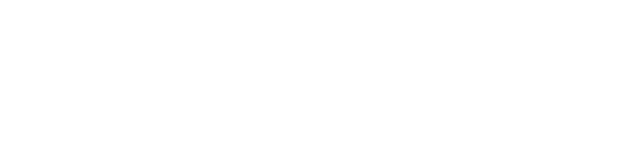
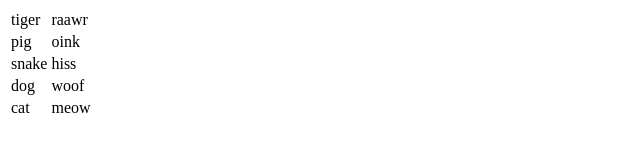
Before and after one commit to honghaobi/week02, a plain HTML site: page js-dom-basics/animal.html in a window 1280 px wide. Shown: the whole page, without its empty margins (0-640 px from the left). Drawn offline with Linux system fonts and the light colour scheme.

Commit message:
finished animal table assignment

```diff
--- a/js-dom-basics/animal.html
+++ b/js-dom-basics/animal.html
@@ -3,11 +3,10 @@
   <head>
     <meta charset="utf-8">
     <title>animal</title>
-    <script type="text/javascript" src="animal.js"></script>
   </head>
   <body>
-    <table id ="animal">
-
+    <table id ="animalTable">
     </table>
+    <script type="text/javascript" src="animal.js"></script>
   </body>
 </html>
--- a/js-dom-basics/animal.js
+++ b/js-dom-basics/animal.js
@@ -6,13 +6,17 @@ var animal = {
   tiger: "raawr"
 };
 
+var tb = document.getElementById('animalTable');
+var row;
+var animalName;
+var animalSound;
 
-var tr = document.createElement('tr');
-var td = document.createElement('td');
-var animalName = td.innerText;
-
-for (var i = 0; i < 5; i++) {
-  animalName = animal[i];
-  console.log(animalName);
-
+for (var i = 0; i < 1; i++) {
+  for (var key in animal) {
+    row = tb.insertRow(i);
+    animalName = row.insertCell(0);
+    animalSound = row.insertCell(1);
+    animalName.innerHTML = key;
+    animalSound.innerHTML = animal[key];
+  }
 }
```
